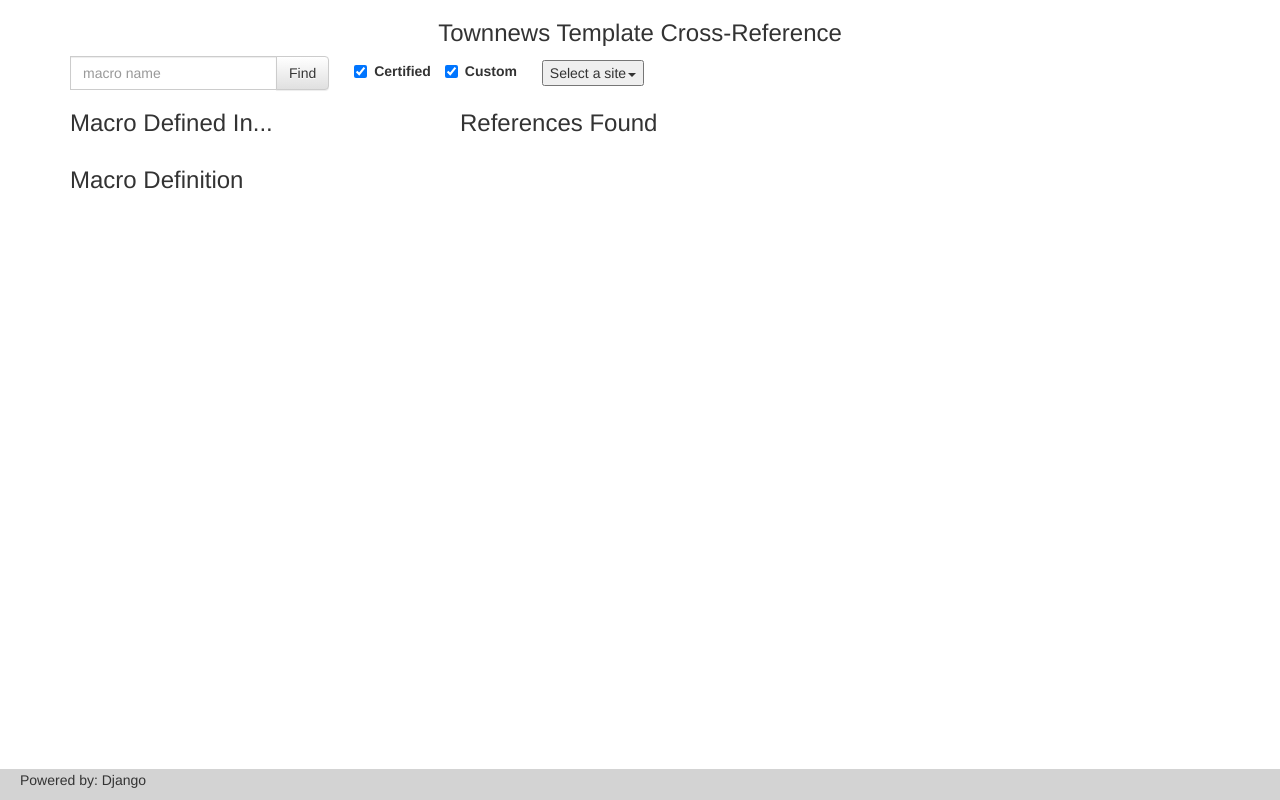
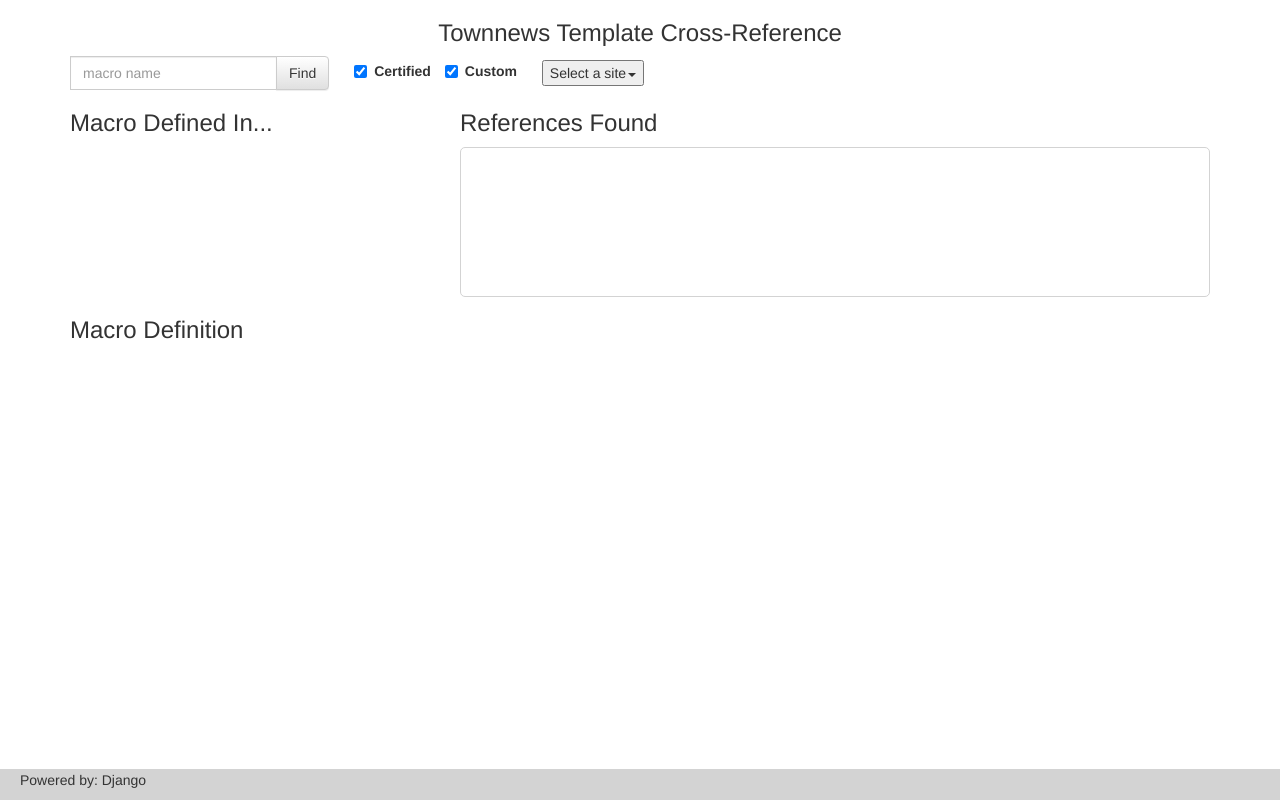
Before and after one commit to alflanagan/utl_lookup, a Django app: template utl_files/templates/utl_files/search.html in a window 1280 px wide. Run offline with Django 3.2, Linux system fonts and the light colour scheme; the template is opened without the code that fills it, so the values that code supplies are empty; some libraries are stand-ins or nearby versions.

Commit message:
fix style for code display, add one for reference list

```diff
--- a/utl_files/static/styles/site.css
+++ b/utl_files/static/styles/site.css
@@ -100,9 +100,12 @@
   list-style: none;
 }
 #macro-code-display {
-  overflow: scroll;
+  overflow-y: scroll;
   scroll-behavior: smooth;
-  height: 400px;
+  height: 350px;
+}
+#macro-code-display pre {
+  overflow-x: hidden;
 }
 canvas {
   border: 1px solid black;
@@ -221,4 +224,12 @@
 statement
 statement_list
  */
-/*# sourceMappingURL=site.css.map */
+#macro-ref-display {
+  height: 150px;
+  overflow-y: scroll;
+  overflow-x: hidden;
+  border-width: 1px;
+  border-color: lightgrey;
+  border-radius: 5px;
+  border-style: solid;
+}
--- a/utl_files/static/styles/site.less
+++ b/utl_files/static/styles/site.less
@@ -124,9 +124,13 @@
 }
 
 #macro-code-display {
-    overflow: scroll;
+    overflow-y: scroll;
     scroll-behavior: smooth;
-    height: 400px;
+    height: 350px;
+}
+
+#macro-code-display pre {
+    overflow-x: hidden;
 }
 
 canvas {
@@ -196,3 +200,13 @@
 statement
 statement_list
  */
+
+#macro-ref-display {
+    height: 150px;
+    overflow-y: scroll;
+    overflow-x: hidden;
+    border-width: 1px;
+    border-color: lightgrey;
+    border-radius: 5px;
+    border-style: solid;
+}
```
